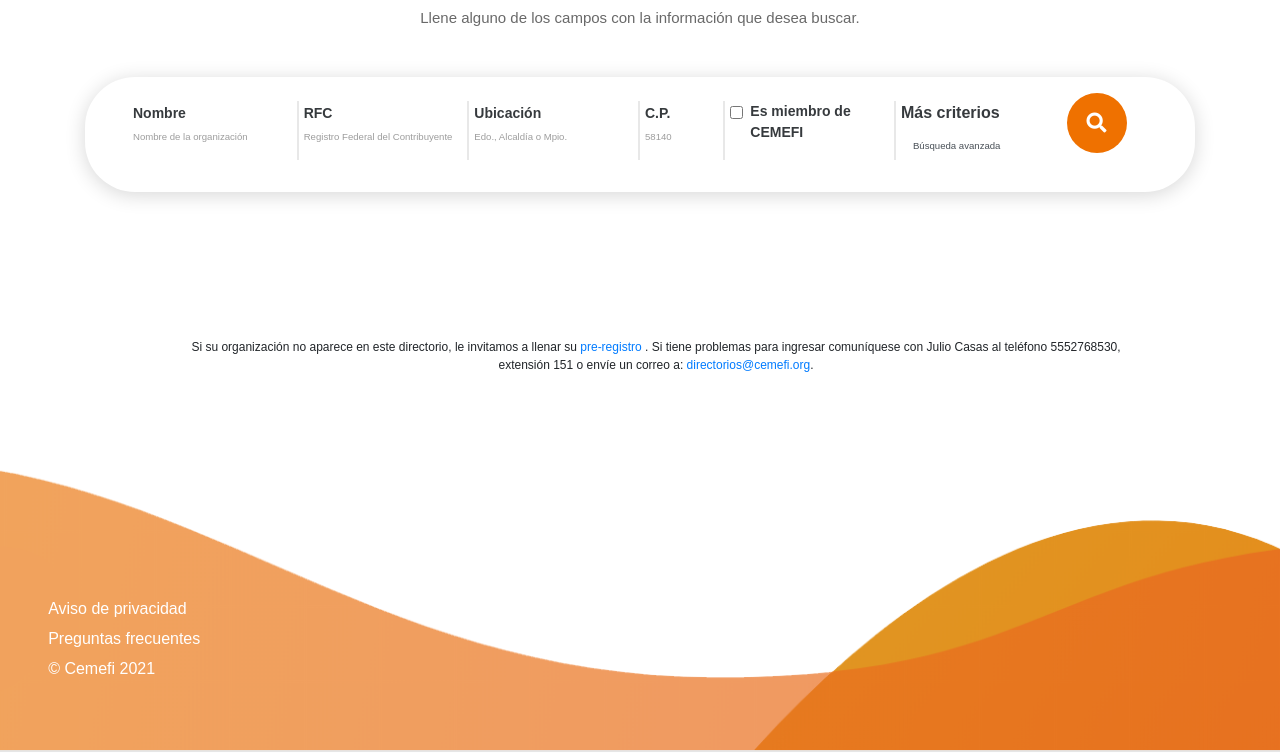
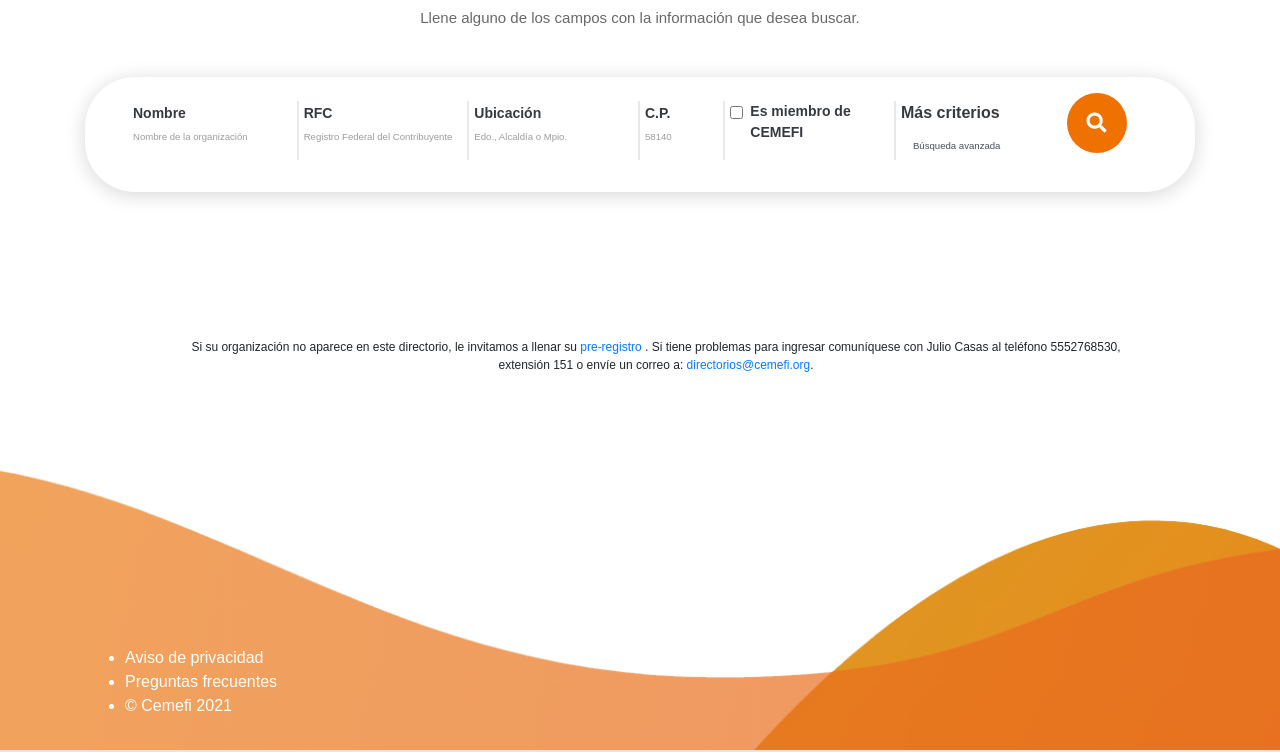
Before and after one commit to qwn2203/Cemefi-master, a plain HTML site: page index.html in a window 1280 px wide. Shown: the part 233-987 px from the top of the page. Drawn offline with nearby package versions, Linux system fonts and the light colour scheme; some packages are replaced by stand-ins of ours; a script that the page names is missing.

Commit message:
[AM] Fix footer

```diff
--- a/css/main.css
+++ b/css/main.css
@@ -1076,21 +1076,21 @@
         }
 
         .texto-footer1 {
-            top: 95px;
+            /*top: 95px;*/
             position: absolute;
             bottom: 10px;
             left: 5%;
         }
 
         .texto-footer2 {
-            top: 125px;
+            /* top: 125px; */
             position: absolute;
             bottom: 10px;
             left: 5%;
         }
 
         .texto-footer3 {
-            top: 155px;
+            /* top: 155px; */
             position: absolute;
             bottom: 10px;
             left: 5%;
--- a/index.html
+++ b/index.html
@@ -333,17 +333,30 @@
 
                 </div>
             </div>
-            <footer class="mt-5">
-                <div class="container-fluid p-5">
-                    <div class="row">
-                        <div class="col-md-3 caja">
-                            <a class="text-white texto-footer1" href="">Aviso de privacidad</a><br>
+            <footer class="mt-5" style="padding-bottom: 20px;">
+                <div class="container container-fluid" style="height: 100%">
+                    <div class="row align-items-end" style="height: 100%;">
+                        <div class="col-md-4">
+                            <ul>
+                                <li><a class="text-white"  href="">Aviso de privacidad</a></li>
+                                <li><a class="text-white"  href="">Preguntas frecuentes</a></li>
+                                <li>
+                                    <p class="text-white">© Cemefi
+                                        <script>
+                                            document.write(new Date().getFullYear())
+                                        </script>
+                                    </p>
+
+                                </li>
+                            </ul>
+
+                            <!-- <a class="text-white texto-footer1" href="">Aviso de privacidad</a><br>
                             <a class="text-white texto-footer2" href="">Preguntas frecuentes</a>
                             <p class="text-white texto-footer3">© Cemefi
                                 <script>
                                     document.write(new Date().getFullYear())
                                 </script>
-                            </p>
+                            </p> -->
                         </div>
                     </div>
                 </div>
```
Also changed, not shown: 1 other file.
